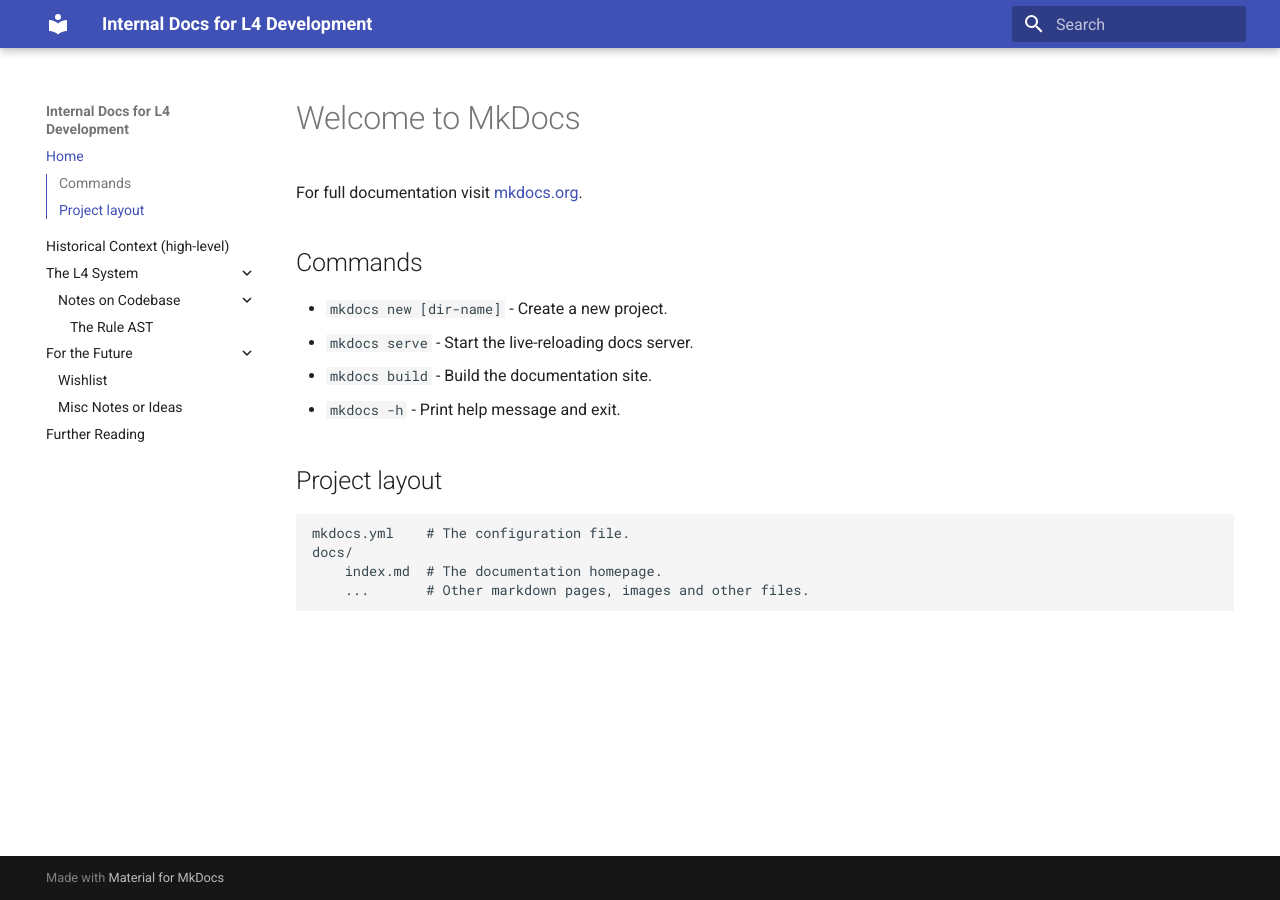
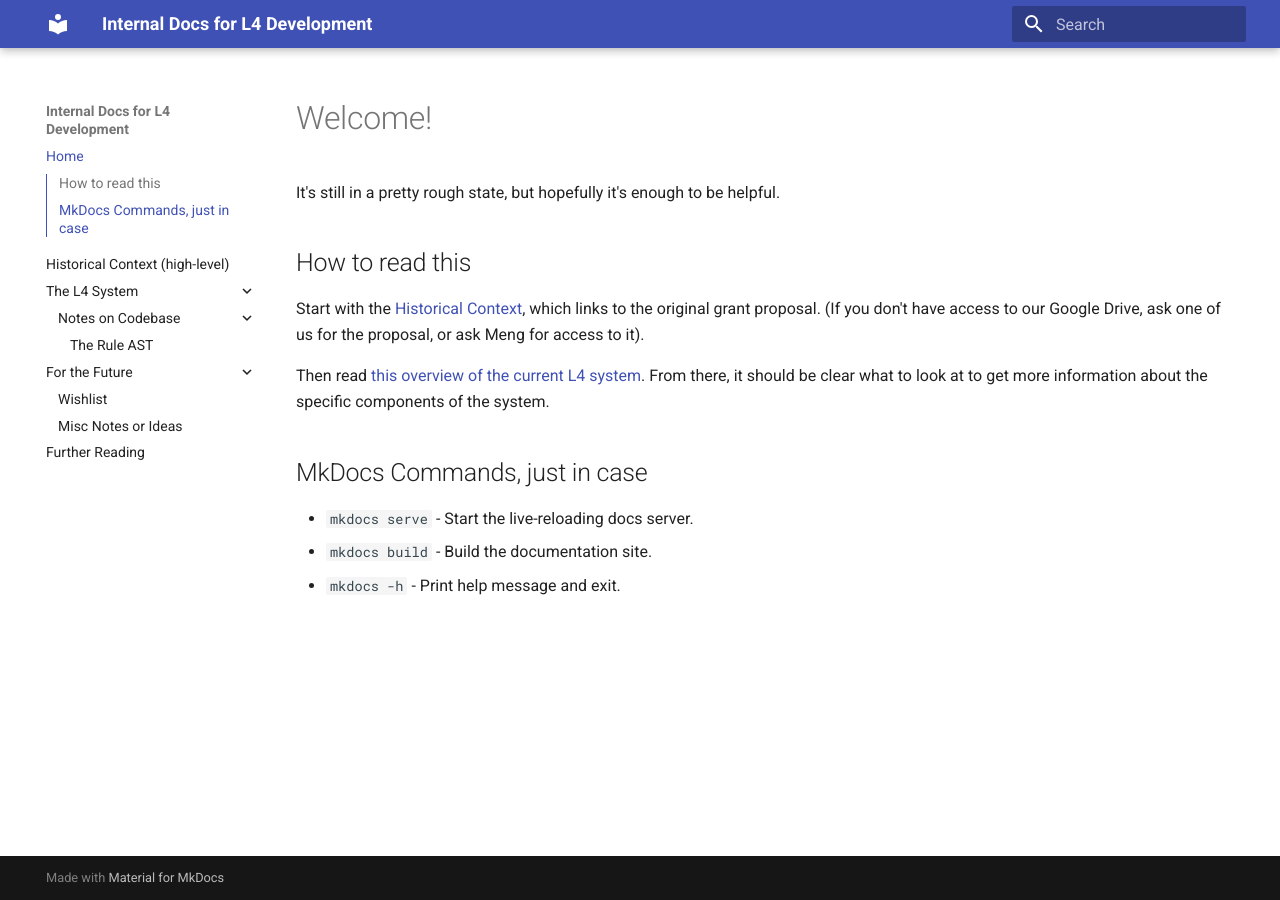
Before and after one commit to smucclaw/internal_docs, an MkDocs documentation site: the page built from docs/index.md, in a window 1280 px wide. Built offline with MkDocs 1.6.1 and Material for MkDocs 9.7.7, drawn with Linux system fonts in a browser that asks for light colours.

Commit message:
init non-stock index.md

```diff
--- a/docs/index.md
+++ b/docs/index.md
@@ -1,17 +1,16 @@
-# Welcome to MkDocs
+# Welcome!
 
-For full documentation visit [mkdocs.org](https://www.mkdocs.org).
+It's still in a pretty rough state, but hopefully it's enough to be helpful.
 
-## Commands
+## How to read this
 
-* `mkdocs new [dir-name]` - Create a new project.
+Start with the [Historical Context](./historical_context.md), which links to the original grant proposal. (If you don't have access to our Google Drive, ask one of us for the proposal, or ask Meng for access to it).
+
+Then read [this overview of the current L4 system](./current_system/index.md). From there, it should be clear what to look at to get more information about the specific components of the system.
+
+
+## MkDocs Commands, just in case
+
 * `mkdocs serve` - Start the live-reloading docs server.
 * `mkdocs build` - Build the documentation site.
 * `mkdocs -h` - Print help message and exit.
-
-## Project layout
-
-    mkdocs.yml    # The configuration file.
-    docs/
-        index.md  # The documentation homepage.
-        ...       # Other markdown pages, images and other files.
```
